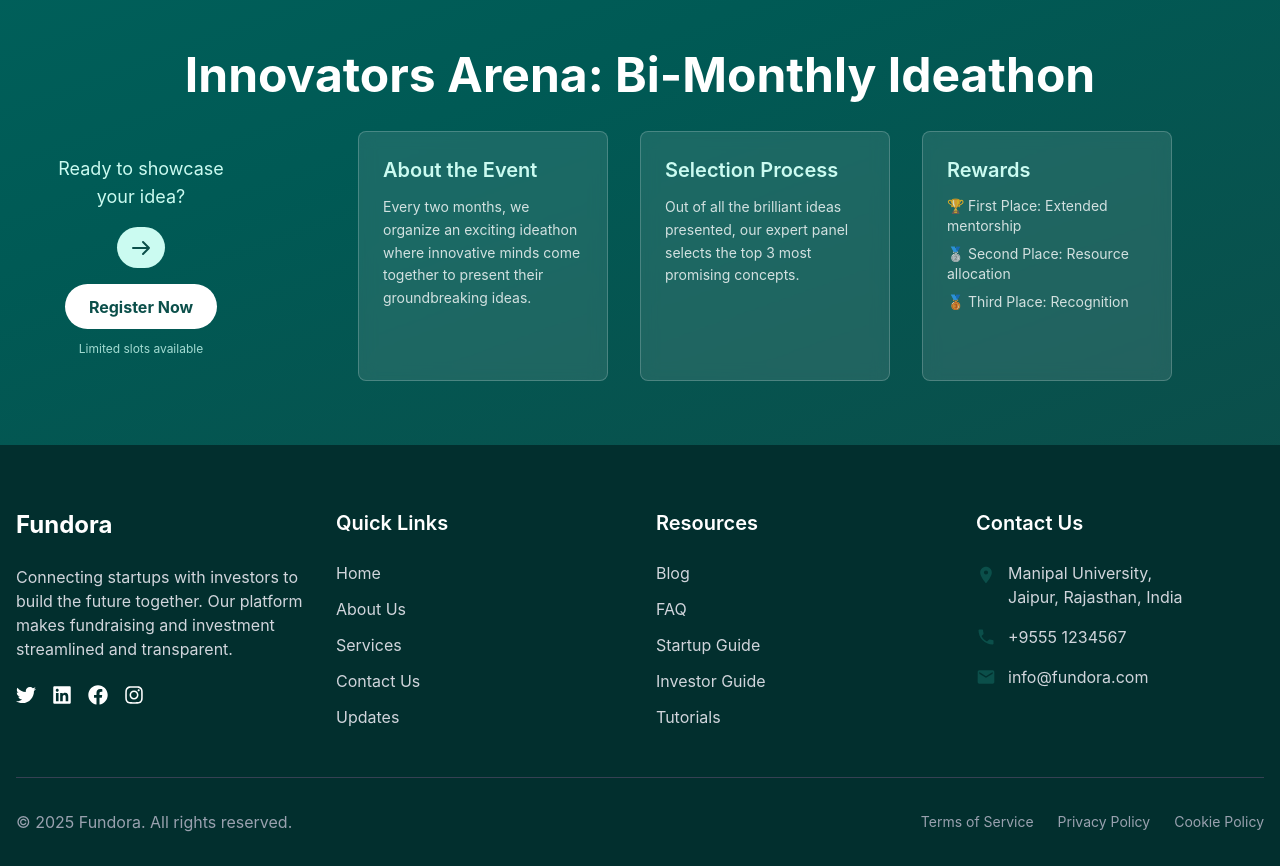
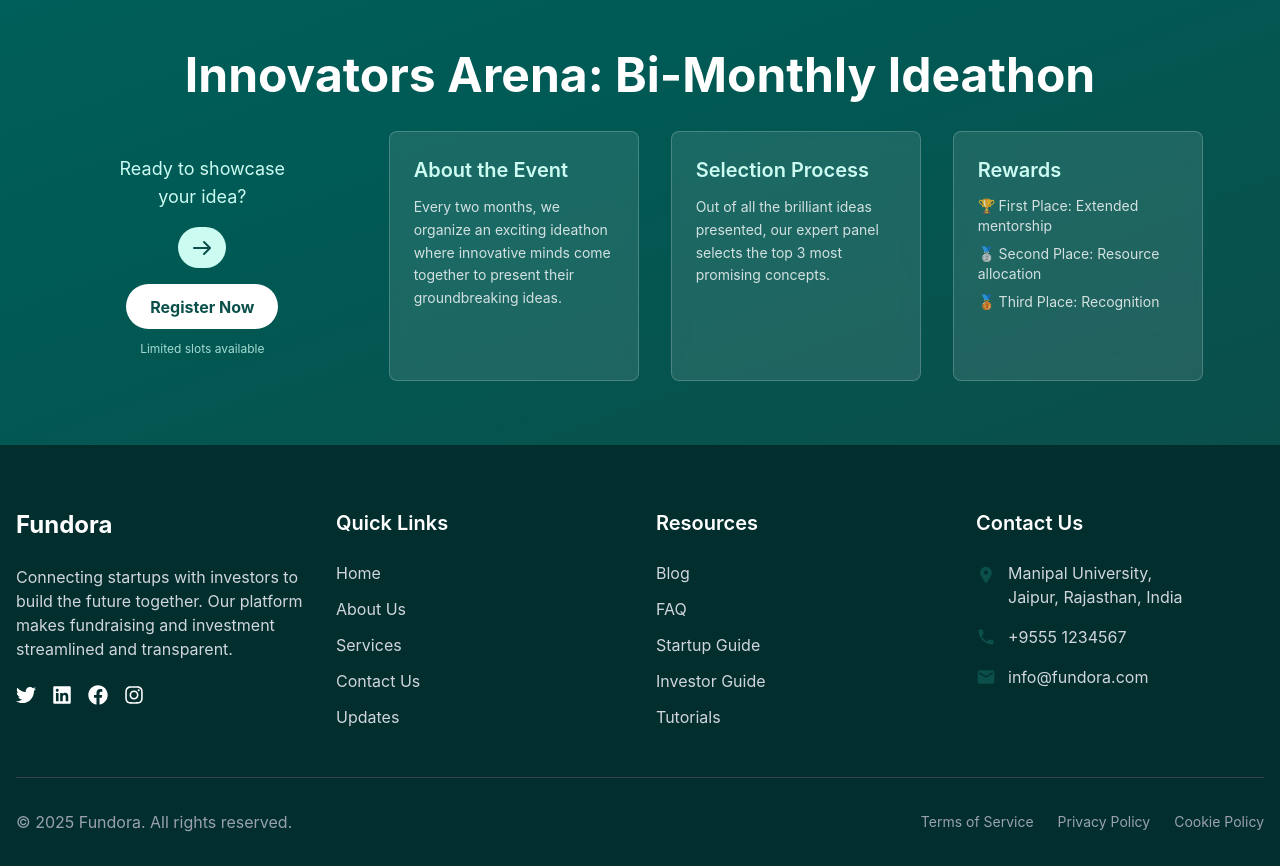
Before and after one commit to VestFundora/fundora, a React (Vite) app: page / in a window 1280 px wide. Shown: the part 2980-3846 px from the top of the page. Built offline with nearby package versions, Linux system fonts and the light colour scheme.

Commit message:
fixed the position issue of innovator arena

```diff
--- a/src/components/InnovatorsArena.jsx
+++ b/src/components/InnovatorsArena.jsx
@@ -32,7 +32,8 @@ const InnovatorsArena = () => {
 
                 <div className="flex flex-col lg:flex-row items-center justify-between">
                     <div className="flex flex-col lg:flex-row space-y-4 lg:space-y-0  w-full">
-                        <div ref={buttonRef} className="w-full lg:w-[250px] h-auto lg:h-[250px] flex flex-col justify-center items-center rounded-lg p-6">
+
+                    <div ref={buttonRef} className="w-full lg:w-[250px] h-auto lg:h-[250px] flex flex-col justify-center items-center rounded-lg p-6 ml-auto">
                             <div className="text-base lg:text-lg text-teal-100 mb-4 text-center">
                                 Ready to showcase your idea?
                             </div>
@@ -58,6 +59,7 @@ const InnovatorsArena = () => {
                                 Limited slots available
                             </div>
                         </div>
+
 
                         <div className="grid grid-cols-1 md:grid-cols-2 lg:grid-cols-3 mx-auto gap-8 mt-8 lg:mt-0">
                             <div className="w-[250px] h-[250px] bg-white/10 rounded-lg p-6 backdrop-blur-sm border border-white/20 transition-all duration-500 hover:translate-y-[-4px] hover:shadow-lg hover:shadow-teal-500/20 mx-auto">
```
